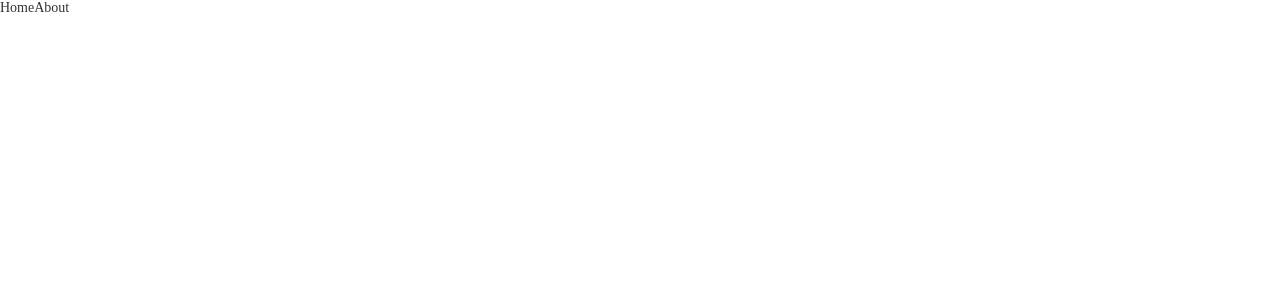
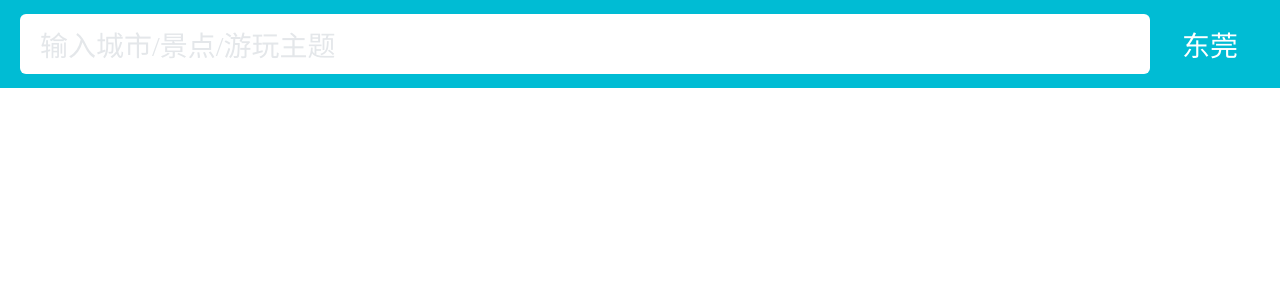
Before and after one commit to ShibaInuOfMars/Travel, a Vue app: page /#/home in a window 1280 px wide. Shown: the top 300 px of the page. Built offline with nearby package versions, Linux system fonts and the light colour scheme.

Commit message:
首页制作

```diff
--- a/src/App.vue
+++ b/src/App.vue
@@ -1,13 +1,12 @@
 <template>
   <div id="app">
-    <div id="nav">
-      <router-link to="/">Home</router-link>
-      <router-link to="/about">About</router-link>
-    </div>
-    <router-view/>
+    <router-view />
   </div>
 </template>
 
 <style lang="less">
-
+  #app {
+    width: 100%;
+    height: 100%;
+  }
 </style>
--- a/src/router/index.js
+++ b/src/router/index.js
@@ -1,21 +1,20 @@
 import Vue from 'vue'
 import Router from 'vue-router'
 
-import Home from '../views/Home.vue'
+import Home from '../views/home/Home.vue'
 
-Vue.use(Router)
+Vue.use(Router);
 
 export default new Router({
   routes: [
     {
       path: '/',
+      redirect: '/home'
+    },
+    {
+      path: '/home',
       name: 'home',
       component: Home
-    },
-    {
-      path: '/about',
-      name: 'about',
-      component: () => import(/* webpackChunkName: "about" */ '../views/About.vue')
     }
   ]
-})
+});
--- a/src/views/About.vue
+++ /dev/null
@@ -1,5 +0,0 @@
-<template>
-  <div class="about">
-    <h1>This is an about page</h1>
-  </div>
-</template>
--- a/src/views/Home.vue
+++ /dev/null
@@ -1,15 +0,0 @@
-<template>
-  <div class="home">
-    这是主页
-  </div>
-</template>
-
-<script>
-export default {
-  name: 'home'
-}
-</script>
-
-<style lang="less" scoped>
-
-</style>
--- /dev/null
+++ b/src/views/home/Home.vue
@@ -0,0 +1,22 @@
+<template>
+    <div class="home">
+        <HomeHeader />
+    </div>
+</template>
+
+<script>
+
+    // 主页依赖组件
+    import HomeHeader from './components/home-header/HomeHeader';
+
+    export default {
+        name: 'home',
+        components: {
+            HomeHeader
+        }
+    }
+</script>
+
+<style lang="less" scoped>
+
+</style>
--- /dev/null
+++ b/src/views/home/components/home-header/HomeHeader.vue
@@ -0,0 +1,42 @@
+<template>
+    <div class="home-header">
+        <div class="search-box">输入城市/景点/游玩主题</div>
+        <div class="position">东莞</div>
+    </div>
+</template>
+
+<script>
+    export default {
+        name: "HomeHeader"
+    }
+</script>
+
+<style lang="less" scoped>
+    .home-header {
+        width: 100%;
+        height: 44rem / 50;
+        background-color: #00BCD4;
+        padding: 0 10rem / 50;
+        display: flex;
+        align-items: center;
+        font-size: 14rem / 50;
+
+        .search-box {
+            flex: 1;
+            height: 30rem / 50;
+            background-color: #fff;
+            border-radius: 3rem / 50;
+            display: flex;
+            align-items: center;
+            padding-left: 10rem / 50;
+            color: #E4E7EA;
+        }
+
+        .position {
+            width: 50rem / 50;
+            text-align: center;
+            margin-left: 5rem / 50;
+            color: #fff;
+        }
+    }
+</style>
```
